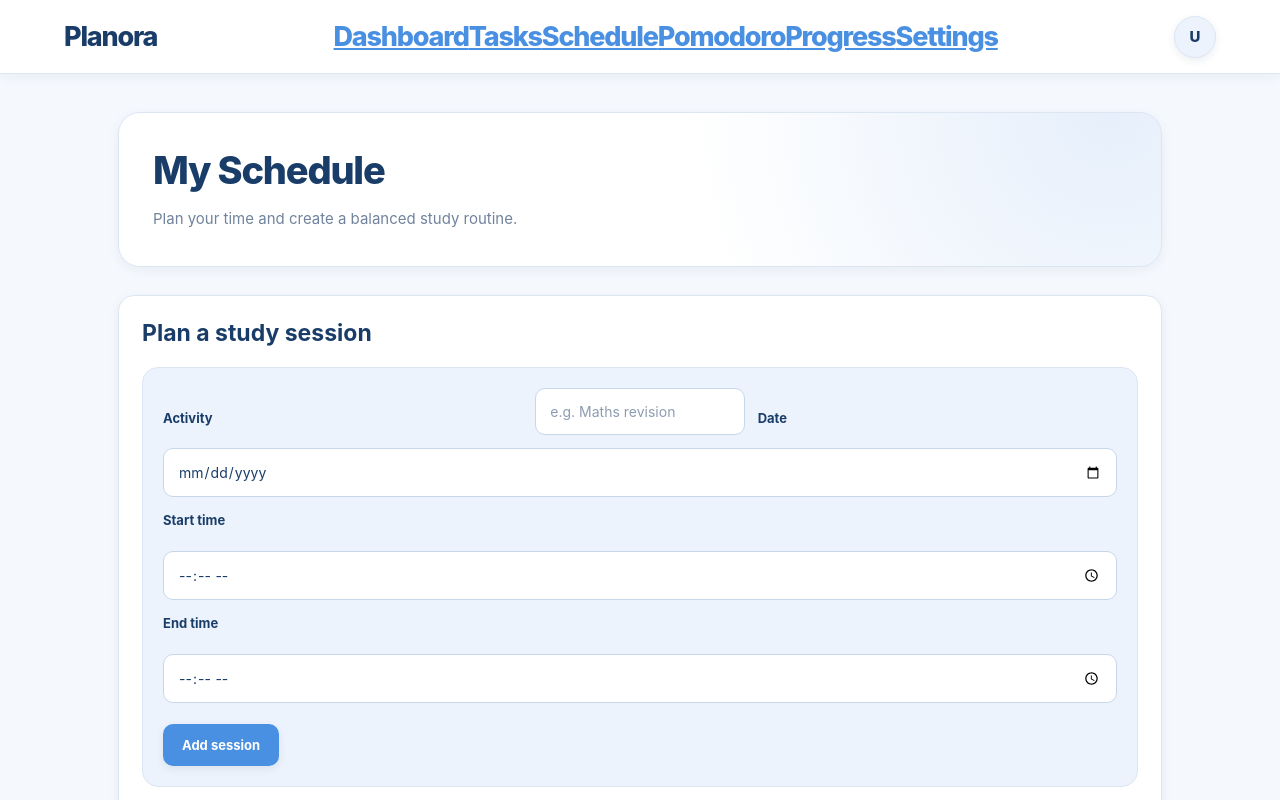
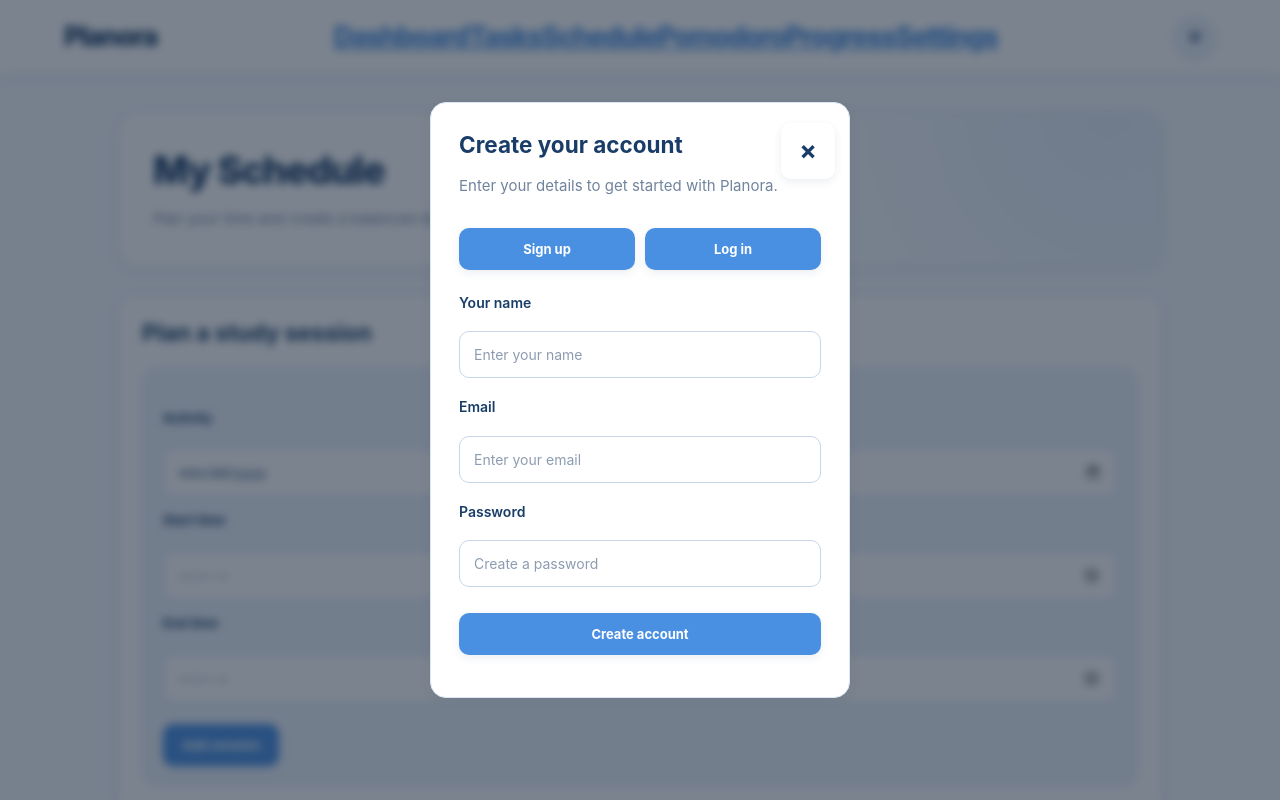
Before and after one commit to aisha0816/PlanoraforMYP, a website: page schedule.html in a window 1280 px wide. Both pictures are taken after a click on the button "Sign up or log in". Shown: the top 800 px of the page. Drawn offline with nearby package versions, Linux system fonts and the light colour scheme.

Commit message:
Previous changes but in schedule.html

```diff
--- a/schedule.html
+++ b/schedule.html
@@ -5,6 +5,7 @@
     <meta name="viewport" content="width=device-width, initial-scale=1.0">
     <title>Planora - Schedule</title>
     <link rel="stylesheet" href="style.css">
+    <script src="https://cdn.jsdelivr.net/npm/@supabase/supabase-js@2"></script>
     <script src="script.js" defer></script>
 </head>
 <body>
@@ -55,5 +56,92 @@
             </ul>
         </section>
     </main>
+
+    <div id="account-modal" class="modal" hidden>
+        <div class="modal-backdrop" id="modal-backdrop"></div>
+
+        <section
+            class="modal-content card"
+            role="dialog"
+            aria-modal="true"
+            aria-labelledby="account-title"
+            aria-describedby="account-description">
+
+            <button
+                id="close-account"
+                type="button"
+                class="modal-close"
+                aria-label="Close account panel">
+                &times;
+            </button>
+
+            <h2 id="account-title">Create your account</h2>
+
+            <p id="account-description">
+                Enter your details to get started with Planora.
+            </p>
+
+            <div class="auth-tabs">
+                <button id="show-signup" type="button">Sign up</button>
+                <button id="show-login" type="button">Log in</button>
+            </div>
+
+            <form id="signup-form">
+                <label for="signup-name">Your name</label>
+                <input
+                    id="signup-name"
+                    name="name"
+                    type="text"
+                    autocomplete="name"
+                    placeholder="Enter your name"
+                    required>
+
+                <label for="signup-email">Email</label>
+                <input
+                    id="signup-email"
+                    name="email"
+                    type="email"
+                    autocomplete="email"
+                    placeholder="Enter your email"
+                    required>
+
+                <label for="signup-password">Password</label>
+                <input
+                    id="signup-password"
+                    name="password"
+                    type="password"
+                    autocomplete="new-password"
+                    minlength="6"
+                    placeholder="Create a password"
+                    required>
+
+                <button type="submit">Create account</button>
+            </form>
+
+            <form id="login-form" hidden>
+                <label for="login-email">Email</label>
+                <input
+                    id="login-email"
+                    name="email"
+                    type="email"
+                    autocomplete="email"
+                    placeholder="Enter your email"
+                    required>
+
+                <label for="login-password">Password</label>
+                <input
+                    id="login-password"
+                    name="password"
+                    type="password"
+                    autocomplete="current-password"
+                    placeholder="Enter your password"
+                    required>
+
+                <button type="submit">Log in</button>
+            </form>
+
+            <p id="auth-message" role="status" aria-live="polite"></p>
+        </section>
+    </div>
 </body>
 </html>
```
